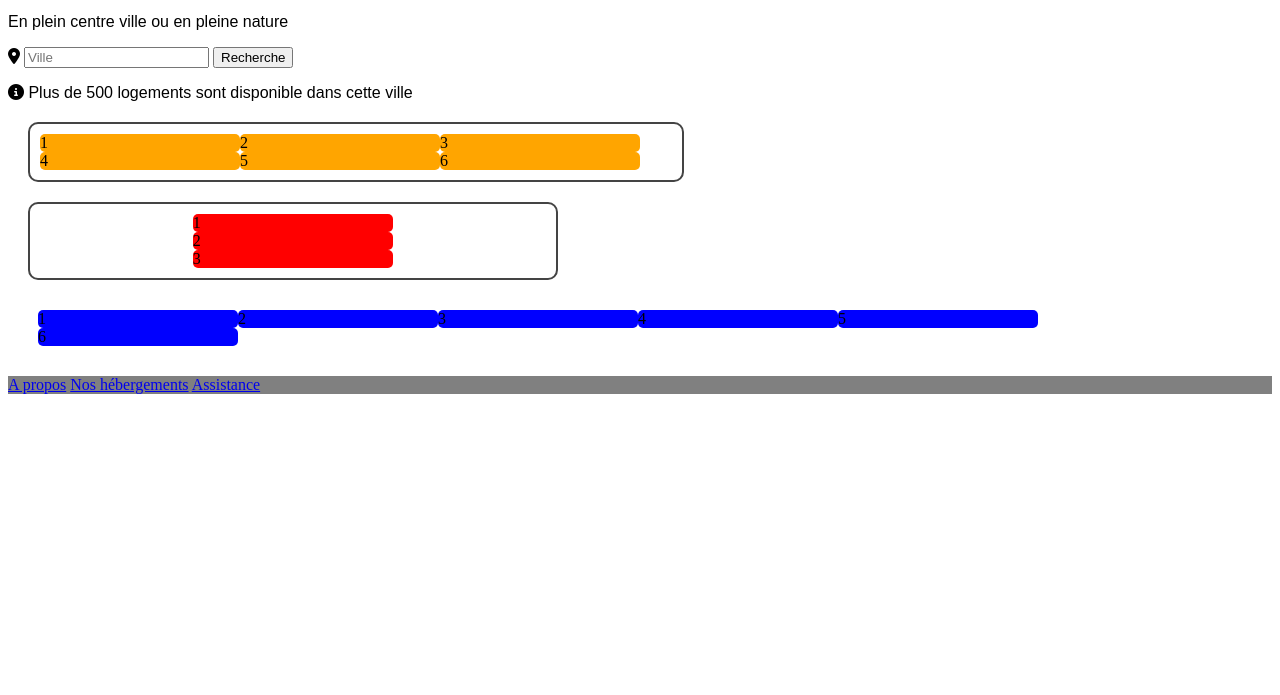
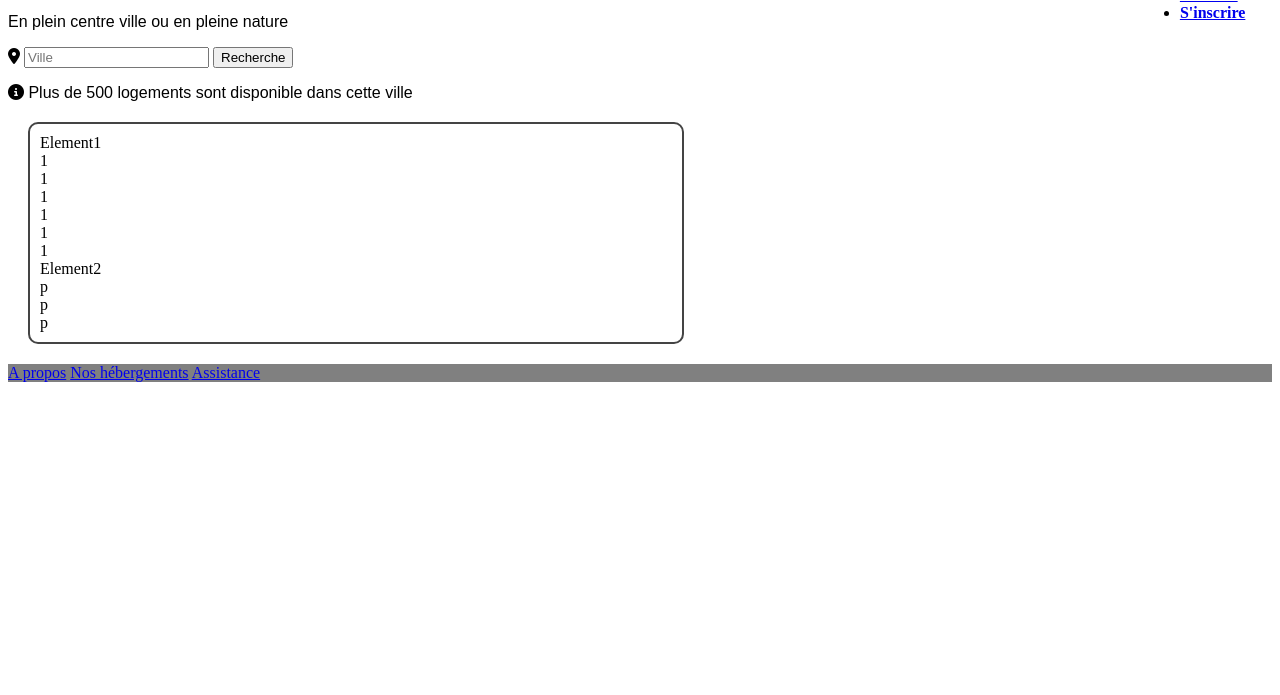
Before and after one commit to karimOC/Reservia, a plain HTML site: page index.html in a window 1280 px wide. Shown: the part 105-800 px from the top of the page. Drawn offline with Linux system fonts and the light colour scheme.

Commit message:
flexbox et avancement sur header

```diff
--- a/index.html
+++ b/index.html
@@ -14,18 +14,21 @@
 
 
     <header>
+            <div id="logo">
                     <img src="images/logo/Reservia.svg">
-        <nav>
+            </div>
+
+            <nav id="menu">
                   <ul>
                      <li><a href="index.html">Hébergements</a></li>
                      <li><a href="index.html">Activités</a></li>
-                <li><a href="index.html">S'inscrire</a></li>
+                     <li><strong><a href="index.html">S'inscrire</a></strong></li>
                   </ul>
             </nav>
     </header>
 
 
-   <div class="recherche">
+   <div id="recherche">
                 <h4>Trouver votre hébergement pour des vacances de rêve</h4>
                 <p>En plein centre ville ou en pleine nature</p>
                 <i class="fas fa-map-marker-alt"></i>
@@ -38,31 +41,29 @@
 
 
     <section id="contenair">
-        <div class="hebergement">
-            <div class="bloc">1</div>
-            <div class="bloc">2</div>
-            <div class="bloc">3</div>
-            <div class="bloc">4</div>
-            <div class="bloc">5</div>
-            <div class="bloc">6</div>
+
+        <div class="element">Element1
+                <div class="photo">1</div>
+                <div class="photo">1</div>
+                <div class="photo">1</div>
+                <div class="photo">1</div>
+                <div class="photo">1</div>
+                <div class="photo">1</div>
         </div>
-    </section>
-    <section id="contenair2">
-        <div class="populaire">
-            <div class="bloc1">1</div>
-            <div class="bloc1">2</div>
-            <div class="bloc1">3</div>
+        <div class="element">Element2
+                <div class="photo">p</div>
+                <div class="photo">p</div>
+                <div class="photo">p</div>
         </div>
-    </section>
-    <section id="contenair3">
-        <div class="activites">
-            <div class="bloc2">1</div>
-            <div class="bloc2">2</div>
-            <div class="bloc2">3</div>
-            <div class="bloc2">4</div>
-            <div class="bloc2">5</div>
-            <div class="bloc2">6</div>
+   <!--    <div class="element">Element3
+                <div class="photoact">a</div>
+                <div class="photoact">a</div>
+                <div class="photoact">a</div>
+                <div class="photoact">a</div>
+                <div class="photoact">a</div>
+                <div class="photoact">a</div>
         </div>
+    -->
     </section>
 
 
```
Lines whose indentation alone changed are shown as unchanged.
